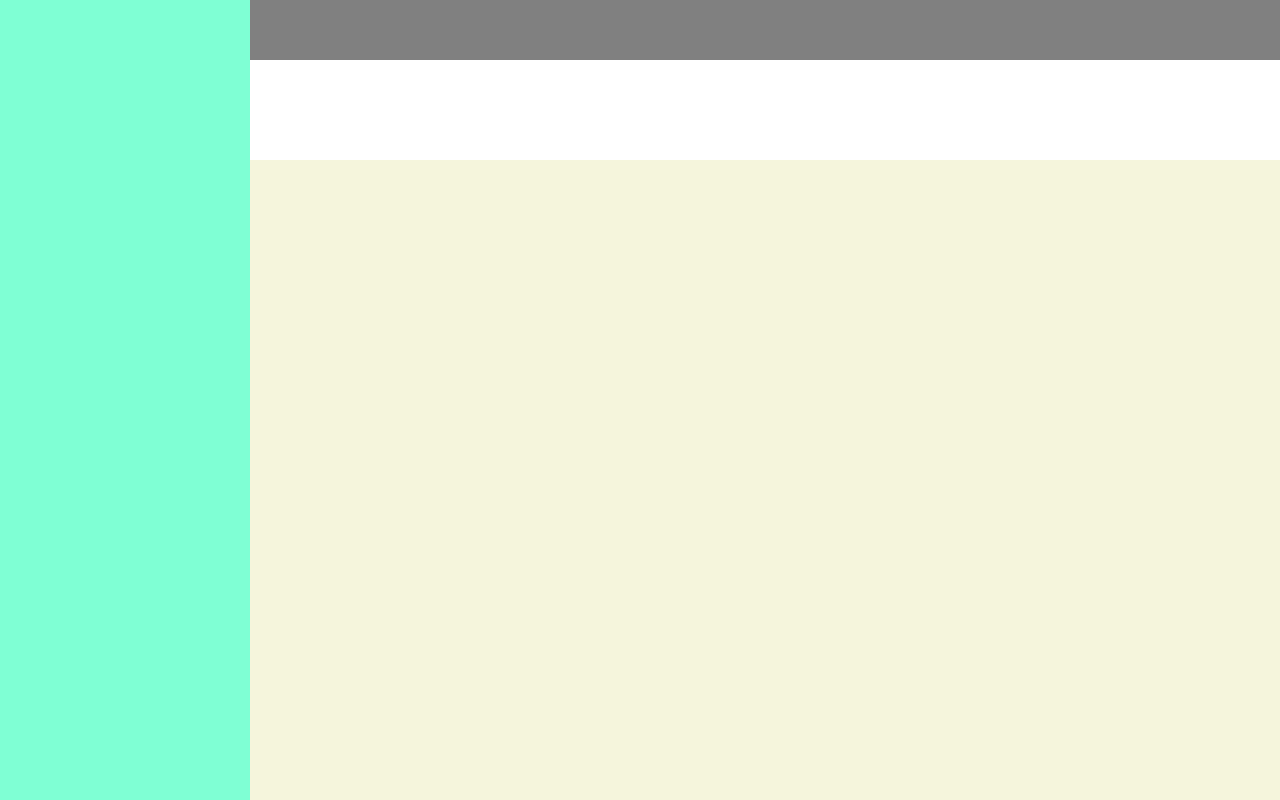
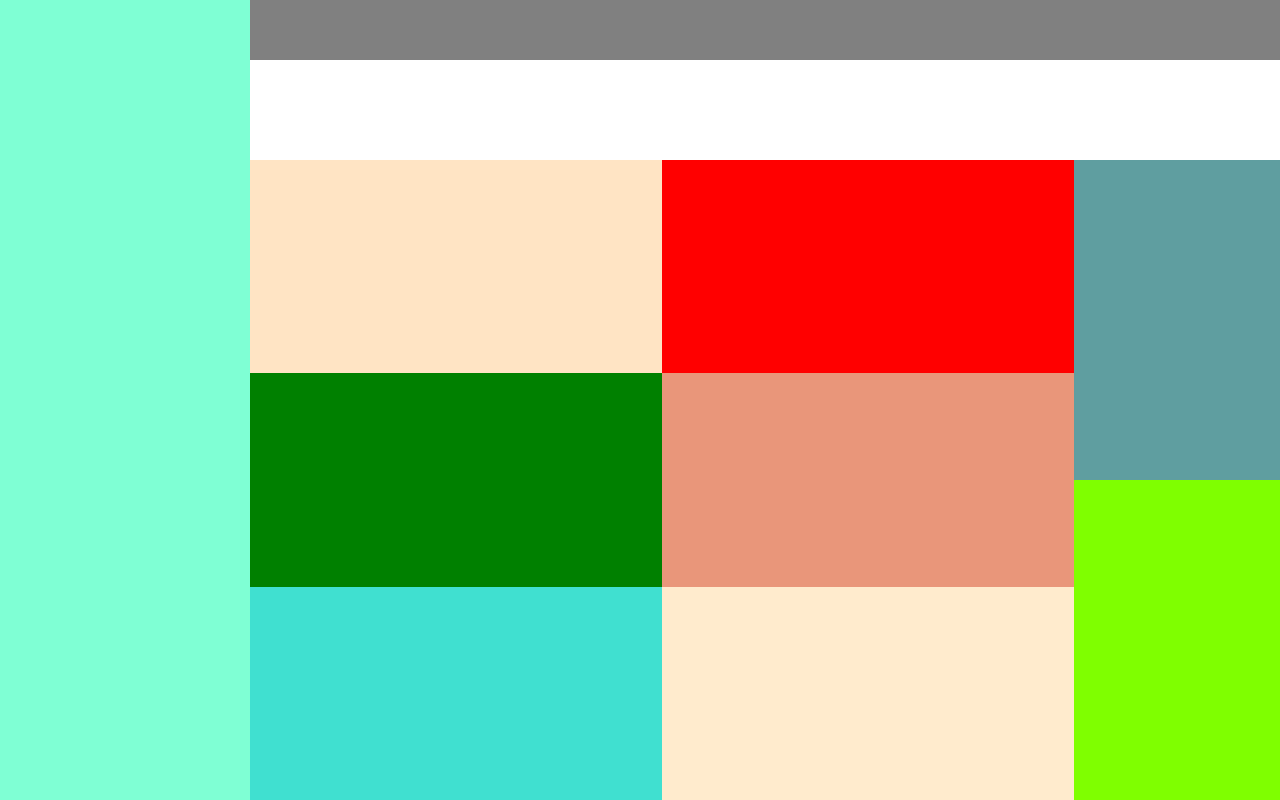
Before and after one commit to fraser-dempster/finished-dashboard-odin, a plain HTML site: page index.html in a window 1280 px wide. Drawn offline with Linux system fonts and the light colour scheme.

Commit message:
first draft of complex outline of dashboard

```diff
--- a/index.css
+++ b/index.css
@@ -1,8 +1,8 @@
 body {
   height: 100vh;
-
   margin: 0;
   padding: 0;
+
   display: grid;
   grid-template-columns: 250px 1fr;
   grid-template-rows: 60px 100px 1fr;
@@ -28,6 +28,76 @@ body {
 }
 
 .main {
+  display: grid;
+  grid-template-columns: 2fr 0.5fr;
+  grid-template-rows: 1fr;
+  grid-template-areas: "projects main_sidebar";
+
   background-color: beige;
   grid-area: main;
 }
+
+.projects {
+  display: grid;
+  grid-template-columns: 1fr 1fr;
+  grid-template-rows: 1fr 1fr 1fr;
+  grid-template-areas:
+    "project1 project2"
+    "project3 project4"
+    "project5 project6";
+
+  background-color: brown;
+  grid-area: projects;
+}
+
+.main_sidebar {
+  display: grid;
+  grid-template-columns: 1fr;
+  grid-template-rows: 1fr 1fr;
+  grid-template-areas:
+    "announcements"
+    "trending";
+
+  background-color: rgb(236, 135, 2);
+  grid-area: main_sidebar;
+}
+
+.project_1 {
+  background-color: bisque;
+  grid-area: project1;
+}
+
+.project_2 {
+  background-color: red;
+  grid-area: project2;
+}
+
+.project_3 {
+  background-color: green;
+  grid-area: project3;
+}
+
+.project_4 {
+  background-color: darksalmon;
+  grid-area: project4;
+}
+
+.project_5 {
+  background-color: turquoise;
+  grid-area: project5;
+}
+
+.project_6 {
+  background-color: blanchedalmond;
+  grid-area: project6;
+}
+
+.announcements {
+  background-color: cadetblue;
+  grid-area: announcements;
+}
+
+.trending {
+  background-color: chartreuse;
+  grid-area: trending;
+}
--- a/index.html
+++ b/index.html
@@ -10,6 +10,19 @@
   <body>
     <div class="sidebar"></div>
     <div class="header"></div>
-    <div class="main"></div>
+    <div class="main">
+      <div class="projects">
+        <div class="project_1"></div>
+        <div class="project_2"></div>
+        <div class="project_3"></div>
+        <div class="project_4"></div>
+        <div class="project_5"></div>
+        <div class="project_6"></div>
+      </div>
+      <div class="main_sidebar">
+        <div class="announcements"></div>
+        <div class="trending"></div>
+      </div>
+    </div>
   </body>
 </html>
```
